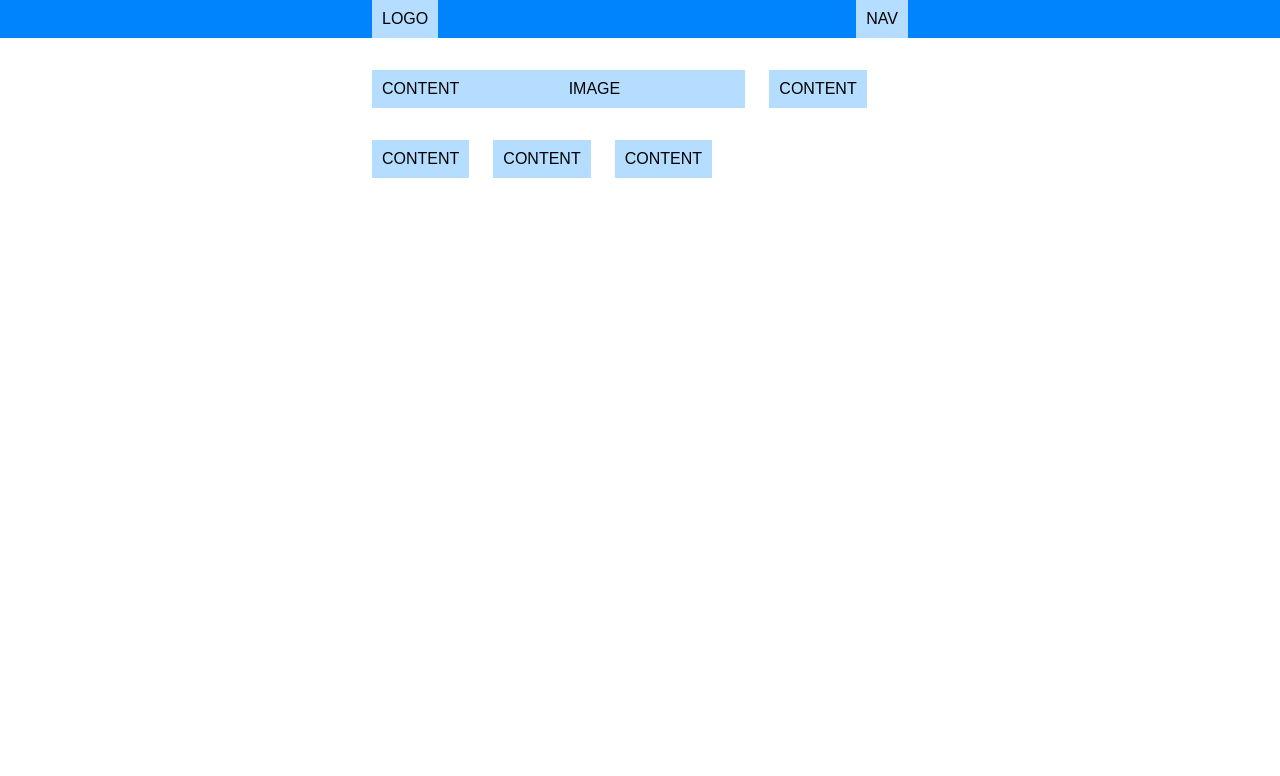
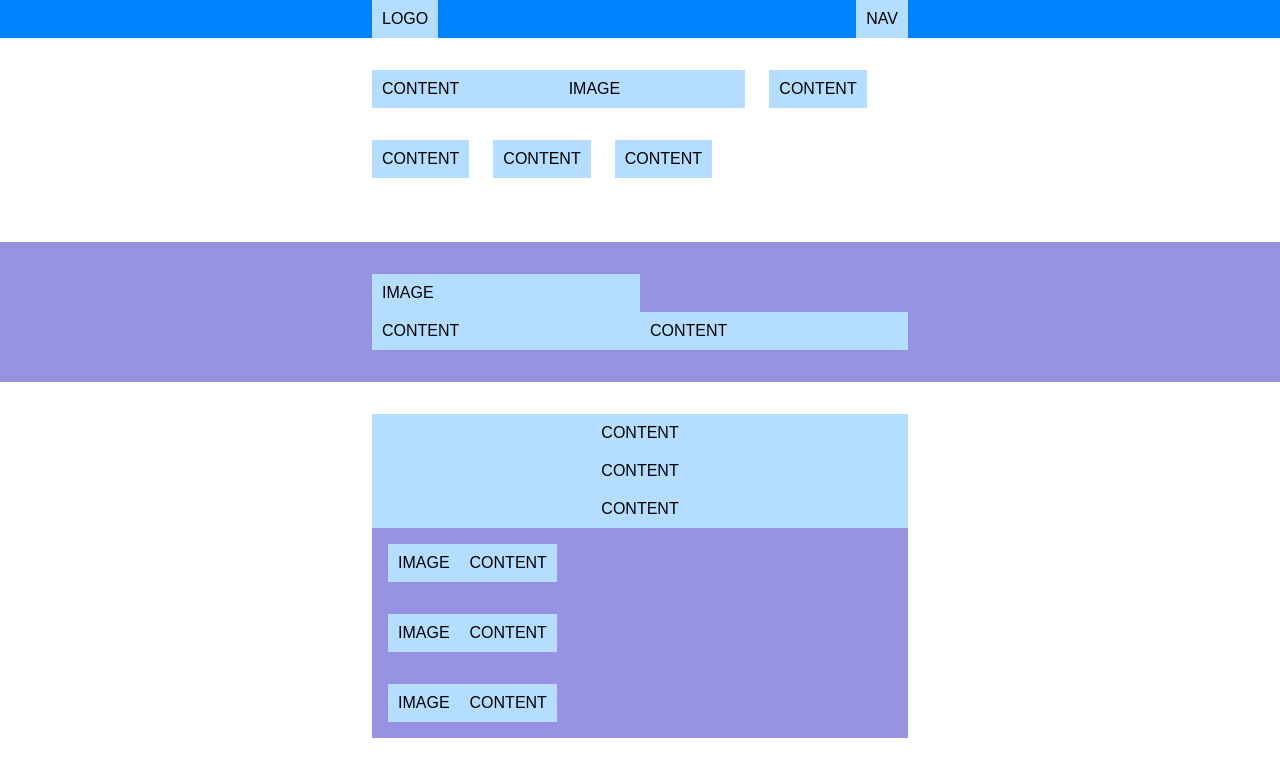
Before and after one commit to DavideDiGi/htmlcss-responsive-layout, a plain HTML site: page index.html in a window 1280 px wide. Drawn offline with Linux system fonts and the light colour scheme.

Commit message:
Fine seconda e terza section

```diff
--- a/css/common.css
+++ b/css/common.css
@@ -9,6 +9,7 @@
 :root{
     --primary-color: #0084fd;
     --primary-color-light: #b5ddff;
+    --secondary-color: #9792E4;
     --main-space: 2rem;
 }
 
--- a/css/style.css
+++ b/css/style.css
@@ -3,6 +3,7 @@ header{
     background-color: var(--primary-color);
 }
 /* MAIN */
+/* FIRST-SECTION */
 .cards{
     margin: 0 -0.75rem;
 }
@@ -20,3 +21,30 @@ header{
 .cards .card.flex.space > *{
     width: 50%;
 }
+
+/* SECOND SECTION */
+section:nth-of-type(2){
+    background-color: var(--secondary-color);
+}
+.row{
+    max-width: 768px;
+    margin: 0 auto;
+    align-items: flex-end;
+}
+.row .col {
+    width: 50%;
+}
+
+/* THIRD SECTION */
+section:nth-of-type(3) .upper.box{
+    text-align: center;
+}
+section:nth-of-type(3) .container > *{
+    margin-bottom: var(--main-space) 0;
+}
+section:nth-of-type(3) .card{
+    background-color: var(--secondary-color);
+    padding: 1rem;
+}
+
+/* FOURTH SECTION */
--- a/index.html
+++ b/index.html
@@ -67,6 +67,69 @@
                 </div>
             </div>
         </section>
+
+        <section class="pad">
+            <div class="container">
+                <div class="row flex">
+                    <div class="col">
+                        <div class="box">
+                            IMAGE
+                        </div>
+                        <div class="box">
+                            CONTENT
+                        </div>
+                    </div>
+                    <div class="col">
+                        <div class="box">
+                            CONTENT
+                        </div>
+                     </div>
+                </div>
+            </div>
+        </section>
+
+        <section class="pad">
+            <div class="container">
+                <div class="upper box">
+                    CONTENT
+                </div>
+                <div class="upper box">
+                    CONTENT
+                </div>
+                <div class="upper box">
+                    CONTENT
+                </div>
+
+                <div class="card flex">
+                    <div class="box">
+                        IMAGE
+                    </div>
+                    <div class="box">
+                        CONTENT
+                    </div>
+                </div>
+                <div class="card flex">
+                    <div class="box">
+                        IMAGE
+                    </div>
+                    <div class="box">
+                        CONTENT
+                    </div>
+                </div>
+                <div class="card flex">
+                    <div class="box">
+                        IMAGE
+                    </div>
+                    <div class="box">
+                        CONTENT
+                    </div>
+                </div>
+            </div>
+        </section>
+
+        <section>
+
+        </section>
     </main>
     <!-- FINE main -->
 
```
